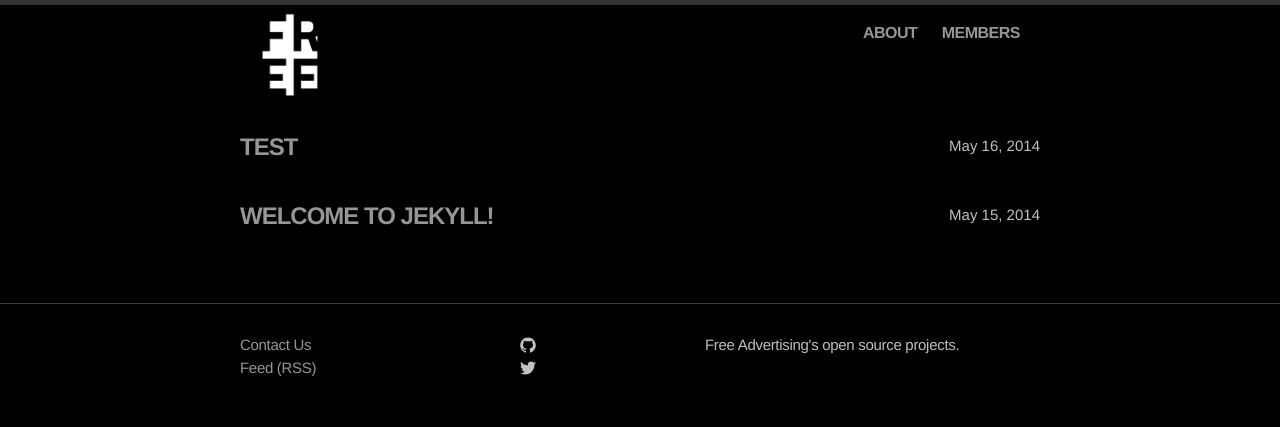
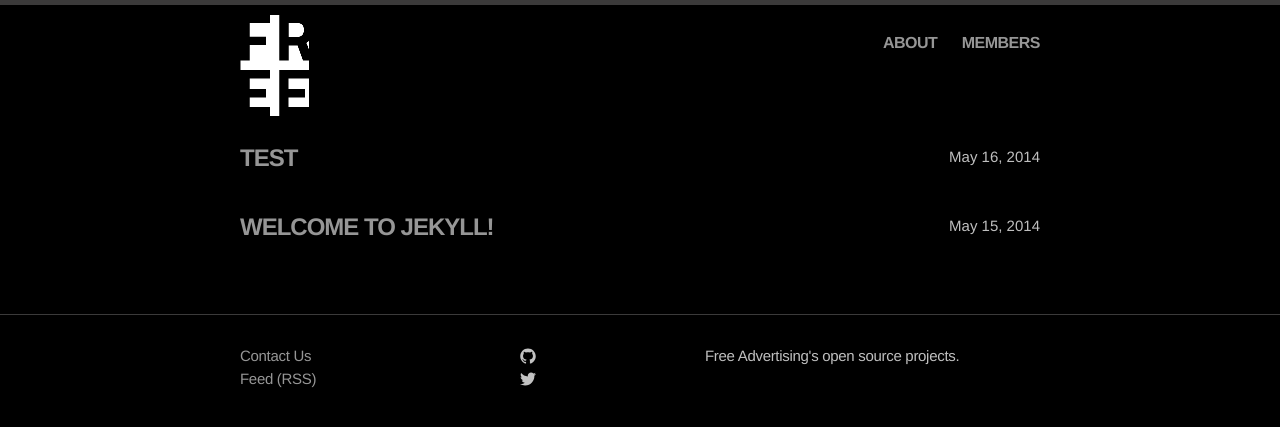
Before and after one commit to FreeAdvertising/freeadvertising.github.io, a Jekyll site: the page built from index.html, in a window 1280 px wide. Shown: the top 427 px of the page. Built offline with Jekyll 4.4.1, drawn with Linux system fonts in a browser that asks for light colours.

Commit message:
updated logo (made it smaller), tweaks to css

```diff
--- a/_includes/header.html
+++ b/_includes/header.html
@@ -19,13 +19,15 @@
 							c0-0.82,0.665-1.484,1.484-1.484h15.031C17.335,12.031,18,12.696,18,13.516L18,13.516z"/>
 					</svg>
 				</a>
-				<div class="trigger">
+				<ul class="main-nav trigger">
 					{% for page in site.pages %}
 						{% if page.title != nil %}
+						<li>
 							<a class="page-link" href="{{ page.url | prepend: site.baseurl }}">{{ page.title }}</a>
+						</li>
 						{% endif %}
 					{% endfor %}
-				</div>
+				</ul>
 			</nav>
 		</div>
 	</div>
--- a/css/free.css
+++ b/css/free.css
@@ -2,8 +2,8 @@
 	text-indent: -9999px;
 	background: url("../images/logo-inverted.png") no-repeat top left;
 	background-size: cover;
-	height: 100px;
-	width: 100px;
+	height: 101px;
+	width: 69px;
 }
 
 .highlight, pre {
@@ -33,6 +33,10 @@
 	text-transform: uppercase;
 }
 
+.main-nav li {
+	display: inline;
+}
+
 .members li {
 	list-style: none;
 	margin: 0px;
@@ -49,14 +53,14 @@
 }
 
 .column-2 {
-	width: 45%; /*fallback*/
-	width: -webkit-calc(50% - 10px);
+	width: 50%; /*fallback*/
+/*	width: -webkit-calc(50% - 10px);
 	width: -moz-calc(50% - 10px);
 	width: -o-calc(50% - 10px);
-	width: calc(50% - 10px);
-	margin-right: 0;
+	width: calc(50% - 10px);*/
 	float: left;
 }
+
 
 footer {
 	border-top: 1px solid #3B3A3A;
--- a/css/main.css
+++ b/css/main.css
@@ -41,8 +41,9 @@
 /* Site header */
 
 .site-header {
-	border-top: 5px solid #333;
+	border-top: 5px solid #3B3A3A;
 	min-height: 56px;
+	padding-top: 10px;
 }
 
 .site-title,
```
Also changed, not shown: images/logo-inverted.png.
